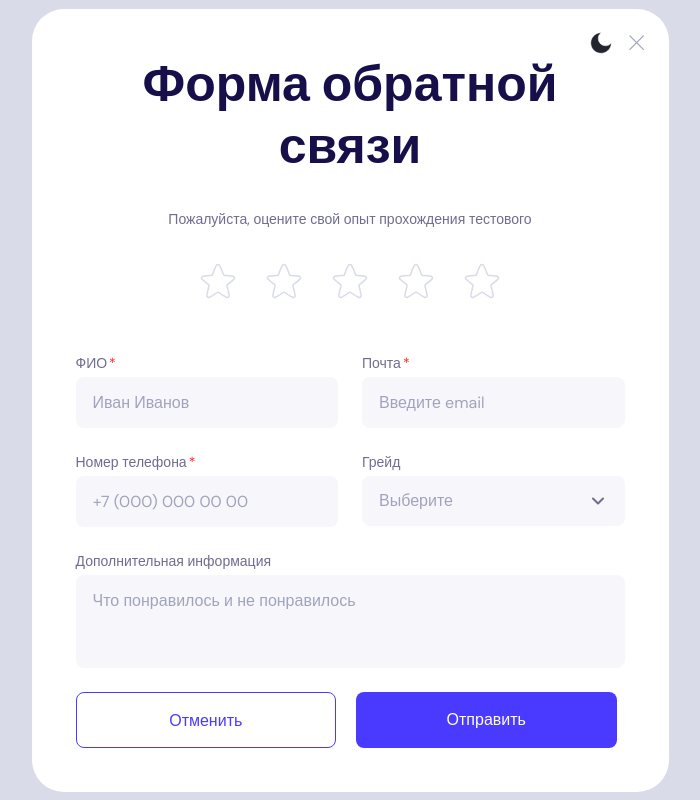
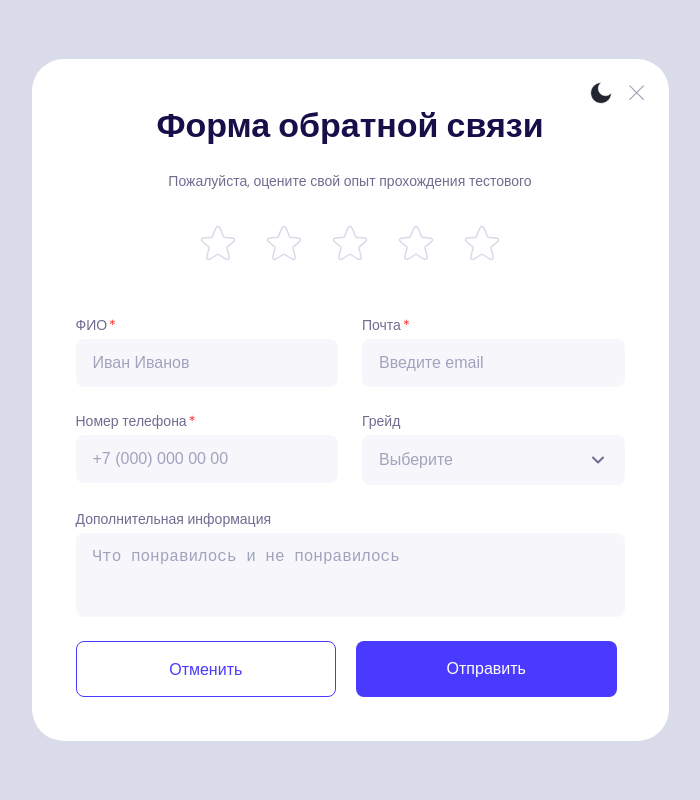
Before and after one commit to tokmashik/feedback-form-for-the-dream-team, a Vue app: page /feedback in a window 1280 px wide. Shown: the whole page, without its empty margins (290-990 px from the left). Built offline with nearby package versions, Linux system fonts and the light colour scheme.

Commit message:
fix: fix fonts

```diff
--- a/src/assets/styles/variables.scss
+++ b/src/assets/styles/variables.scss
@@ -1,13 +1,10 @@
 :root {
-   /* font-family: system-ui, Avenir, Helvetica, Arial, sans-serif; */
-  /* шрифт */
+  font-family: 'DM Sans', sans-serif;
   line-height: 1.5;
   font-weight: 400;
-  font-family: 'DM Sans', sans-serif;
 
   color-scheme: light dark;
-  color: rgba(0, 0, 0, 0.87);
-  // background-color: var(--color-secondary1);
+  color: var(--color-neutral-100);
 
   font-synthesis: none;
   text-rendering: optimizeLegibility;
@@ -87,7 +84,6 @@
 
 /* Заголовки */
 @mixin heading($size, $line, $weight: 700) {
-  font-family: 'DM Sans', sans-serif;
   font-weight: $weight;
   font-size: $size;
   line-height: $line;
@@ -97,8 +93,8 @@
   user-select: none;
 }
 
-h1 {
-  @include heading(50px, 62px, 700);
+h2 {
+  @include heading(34px, 46px, 700);
 
   @media (max-width: 768px) {
     font-size: 22px;
@@ -111,8 +107,7 @@ h1 {
     line-height: 24px;
   }
 }
-
-h2 { @include heading(34px, 46px, 700); }
+h1 { @include heading(50px, 62px, 700); }
 h3 { @include heading(24px, 35px, 700); }
 h4 { @include heading(22px, 28px, 500); }
 h5 { @include heading(18px, 24px, 700); }
@@ -120,7 +115,6 @@ h5 { @include heading(18px, 24px, 700); }
 /* Параграфы */
 
 @mixin paragraph($size, $line, $weight: 400, $color: var(--color-neutral-600), $is-link: false) {
-  font-family: 'DM Sans', sans-serif;
   font-size: $size;
   line-height: $line;
   font-weight: $weight;
--- a/src/components/ErrorScreen.vue
+++ b/src/components/ErrorScreen.vue
@@ -2,7 +2,7 @@
   <form class="error-form" @submit.prevent="submitForm">
     <div class="error-form__content">
       <div>
-        <h1 class="error-form__title">Что-то пошло не так</h1>
+        <h2 class="error-form__title">Что-то пошло не так</h2>
         <div class="error-form__subtitle p-small">
           Попробуйте заполнить форму позже
         </div>
--- a/src/components/FeedbackForm.vue
+++ b/src/components/FeedbackForm.vue
@@ -2,7 +2,7 @@
   <div class="feedback">
     <dev name="fade" v-if="isMobile">
       <div class="feedback__mobile" :key="step">
-        <h1 class="feedback__title">Форма обратной связи</h1>
+        <h2 class="feedback__title">Форма обратной связи</h2>
 
         <div v-show="step === 1" class="feedback__mobile-step">
           <BaseInput
@@ -83,7 +83,7 @@
 
     <form v-else class="feedback__form" @submit.prevent="submitForm">
       <div class="feedback__header">
-        <h1 class="feedback__title">Форма обратной связи</h1>
+        <h2 class="feedback__title">Форма обратной связи</h2>
 
         <RatingStars
           class="feedback__rating"
@@ -297,10 +297,6 @@ const selectOptions = [
   .feedback {
     max-width: 800px;
 
-    &__title {
-      margin-bottom: 16px;
-    }
-
     &__form,
     &__mobile {
       display: flex;
@@ -311,7 +307,7 @@ const selectOptions = [
     &__header {
       display: flex;
       flex-direction: column;
-      gap: 16px;
+      gap: 12px;
     }
 
     &__row {
@@ -358,26 +354,6 @@ const selectOptions = [
       gap: 20px;
     }
 
-    &__quick-answers {
-      display: flex;
-      flex-wrap: wrap;
-      gap: 8px;
-    }
-
-    &__quick-answer {
-      padding: 8px 14px;
-      border-radius: 12px;
-      border: 1px solid #ddd;
-      background: #f6f6f6;
-      cursor: pointer;
-      font-size: 14px;
-
-      &--active {
-        background: #ffe08a;
-        border-color: #f2b400;
-      }
-    }
-
     &__stepper {
       margin-top: auto;
     }
--- a/src/components/SuccessForm.vue
+++ b/src/components/SuccessForm.vue
@@ -2,7 +2,7 @@
   <form class="success-form" @submit.prevent="submitForm">
     <div class="success-form__content">
       <div>
-        <h1 class="success-form__title">Спасибо, ваш ответ отправлен</h1>
+        <h2 class="success-form__title">Спасибо, ваш ответ отправлен</h2>
         <div class="success-form__subtitle">
           Свяжемся с вами в ближайшее время
         </div>
--- a/src/components/basic/Input.vue
+++ b/src/components/basic/Input.vue
@@ -72,7 +72,6 @@
       background: var(--color-neutral-200);
       border: 1px solid transparent;
       font-size: 16px;
-      font-family: 'DM Sans', sans-serif;
       outline: none;
       transition: border 0.2s ease;
       resize: none;
```
